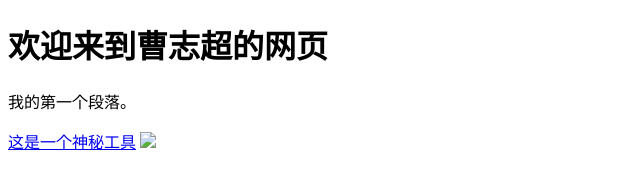
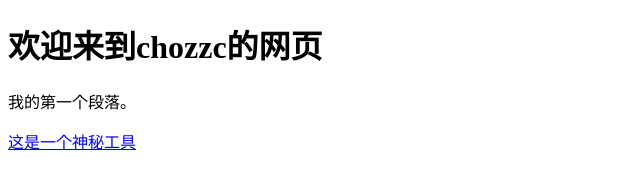
Before and after one commit to Chozzc/First-website, a plain HTML site: page index.html in a window 1280 px wide. Shown: the whole page, without its empty margins (0-640 px from the left). Drawn offline with Linux system fonts and the light colour scheme.

Commit message:
Update index.html

```diff
--- a/index.html
+++ b/index.html
@@ -2,13 +2,12 @@
 <html>
 <head>
 <meta charset="utf-8">
-<title>菜鸟教程(runoob.com)</title>
+<title>Chozzc(https://github.com/Chozzc)</title>
 </head>
 <body>
 
-<h1>欢迎来到曹志超的网页</h1>
+<h1>欢迎来到chozzc的网页</h1>
 <p>我的第一个段落。</p>
 <a href="https://chatglm.cn/main/detail">这是一个神秘工具</a>
-<img src="C:\Users\曹志超\Documents\OIP.jpg" />
 </body>
 </html>
```
